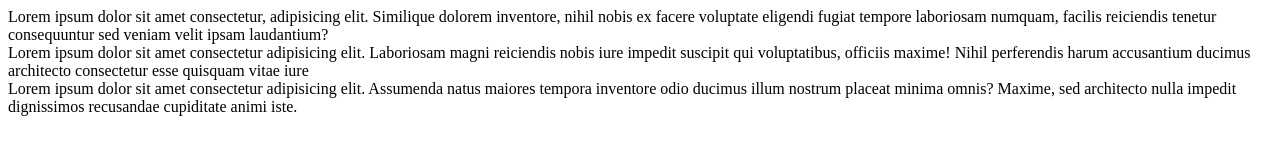
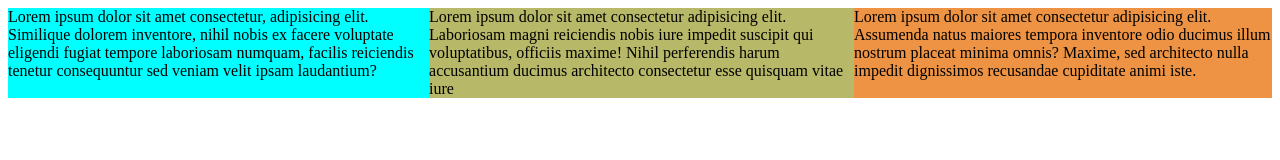
Before and after one commit to ajarrra/22.11.22, a plain HTML site: page index.html in a window 1280 px wide. Drawn offline with Linux system fonts and the light colour scheme.

Commit message:
edit main

```diff
--- a/style.css
+++ b/style.css
@@ -1,3 +1,22 @@
 *{
     box-sizing: border-box;
 }
+
+main{
+    display: flex;
+
+
+}
+
+header{
+    background-color: aqua;
+
+}
+
+aside{
+    background-color: rgb(184, 184, 105);
+}
+
+article{
+    background-color: rgb(237, 147, 67);
+}
```
